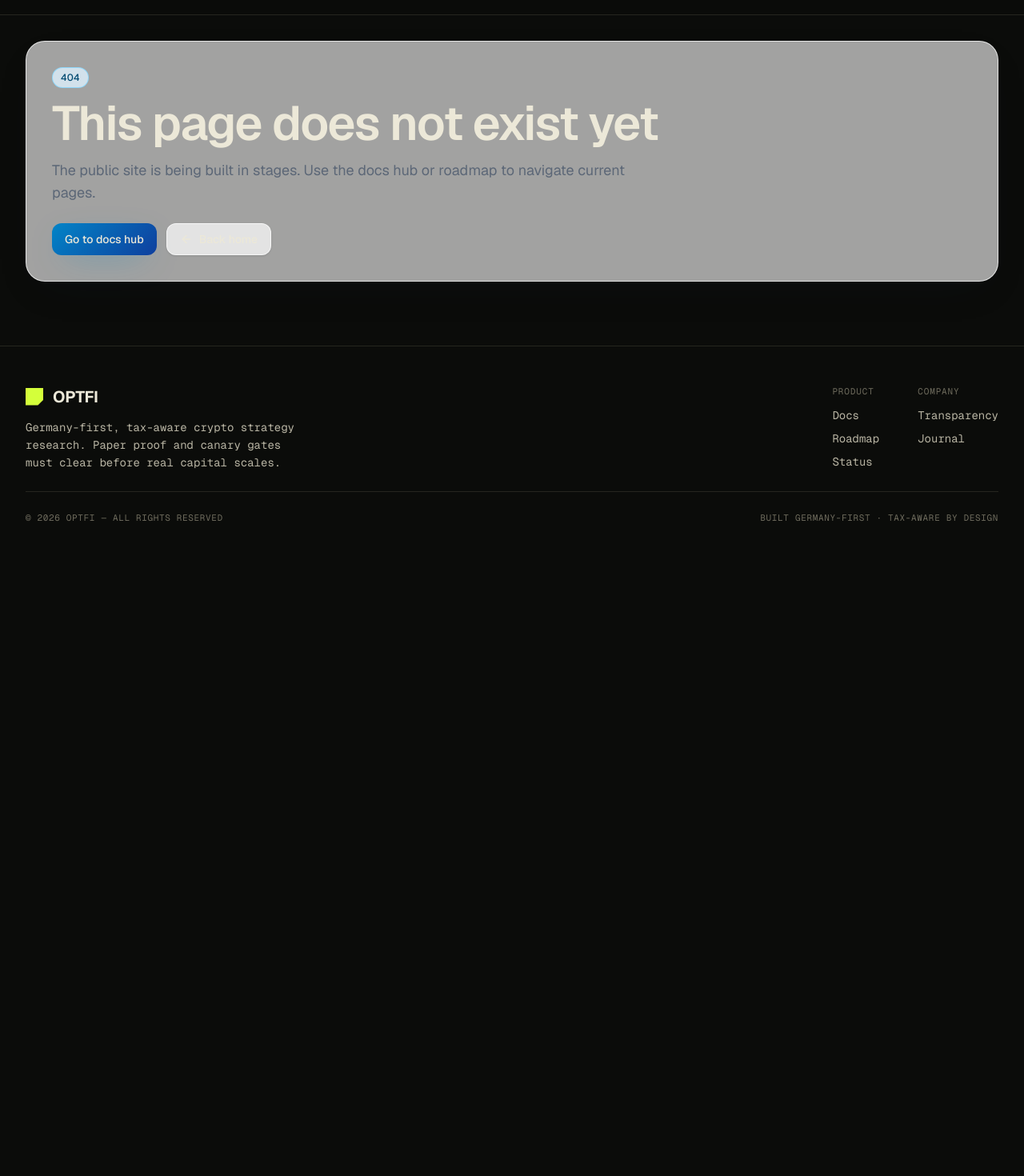
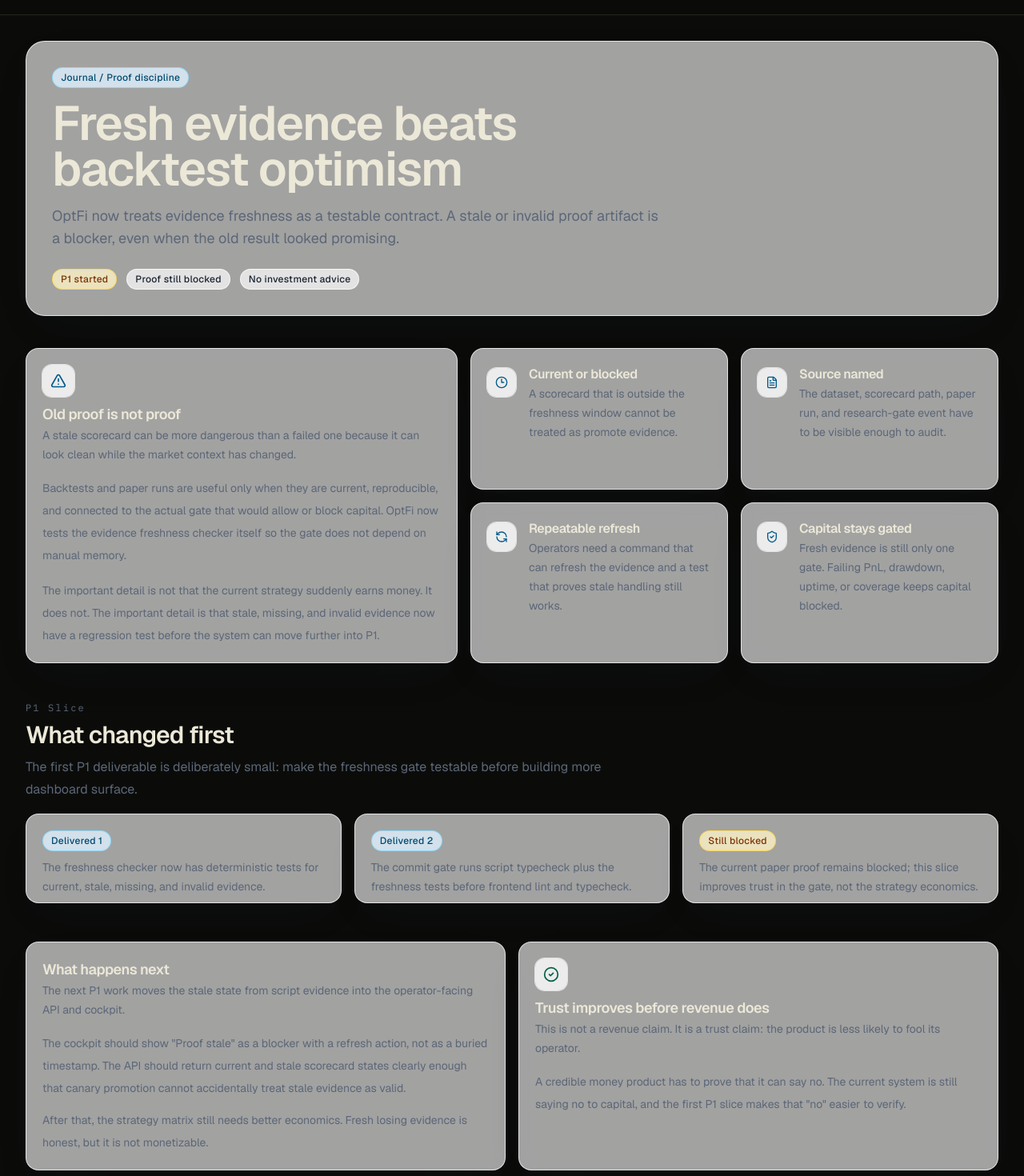
Before and after one commit to kronos-cm/optfi-website, a React (Vite) app: page /journal/fresh-evidence in a window 1280 px wide. Shown: the part 60-1530 px from the top of the page at 80% size. Before the commit the page ends 800 px from the top, so only its background shows below. Built offline with nearby package versions, Linux system fonts and the light colour scheme.

Commit message:
docs: add fresh evidence journal entry

```diff
--- a/src/App.tsx
+++ b/src/App.tsx
@@ -9,6 +9,7 @@
 import { DocsOperatorAccessPage } from './pages/docs-operator-access-page'
 import { DocsMonetizationPage } from './pages/docs-monetization-page'
 import { JournalDefiSourceTimestampPage } from './pages/journal-defi-source-timestamp-page'
+import { JournalFreshEvidencePage } from './pages/journal-fresh-evidence-page'
 import { JournalIndexPage } from './pages/journal-index-page'
 import { JournalLocalFirstHostingPage } from './pages/journal-local-first-hosting-page'
 import { JournalProofBeforeCapitalPage } from './pages/journal-proof-before-capital-page'
@@ -30,6 +31,7 @@
       <Route path="/docs/operator-access" element={<DocsOperatorAccessPage />} />
       <Route path="/docs/monetization" element={<DocsMonetizationPage />} />
       <Route path="/journal" element={<JournalIndexPage />} />
+      <Route path="/journal/fresh-evidence" element={<JournalFreshEvidencePage />} />
       <Route path="/journal/strategy-proof" element={<JournalStrategyProofPage />} />
       <Route path="/journal/proof-before-capital" element={<JournalProofBeforeCapitalPage />} />
       <Route path="/journal/local-first-hosting" element={<JournalLocalFirstHostingPage />} />
--- /dev/null
+++ b/src/pages/journal-fresh-evidence-page.tsx
@@ -0,0 +1,150 @@
+import { AlertTriangle, CheckCircle2, Clock3, FileText, RefreshCcw, ShieldCheck } from 'lucide-react'
+import { Badge } from '../components/ui/badge'
+import { Card, CardContent, CardDescription, CardHeader, CardTitle } from '../components/ui/card'
+import { PageContainer, PageHero, SectionHeading } from '../components/page-primitives'
+
+const gateRules = [
+  {
+    icon: Clock3,
+    title: 'Current or blocked',
+    text: 'A scorecard that is outside the freshness window cannot be treated as promote evidence.',
+  },
+  {
+    icon: FileText,
+    title: 'Source named',
+    text: 'The dataset, scorecard path, paper run, and research-gate event have to be visible enough to audit.',
+  },
+  {
+    icon: RefreshCcw,
+    title: 'Repeatable refresh',
+    text: 'Operators need a command that can refresh the evidence and a test that proves stale handling still works.',
+  },
+  {
+    icon: ShieldCheck,
+    title: 'Capital stays gated',
+    text: 'Fresh evidence is still only one gate. Failing PnL, drawdown, uptime, or coverage keeps capital blocked.',
+  },
+] as const
+
+const currentSlice = [
+  'The freshness checker now has deterministic tests for current, stale, missing, and invalid evidence.',
+  'The commit gate runs script typecheck plus the freshness tests before frontend lint and typecheck.',
+  'The current paper proof remains blocked; this slice improves trust in the gate, not the strategy economics.',
+] as const
+
+export function JournalFreshEvidencePage() {
+  return (
+    <PageContainer>
+      <article>
+        <PageHero
+          eyebrow="Journal / Proof discipline"
+          title="Fresh evidence beats backtest optimism"
+          description="OptFi now treats evidence freshness as a testable contract. A stale or invalid proof artifact is a blocker, even when the old result looked promising."
+          actions={
+            <>
+              <Badge variant="warning">P1 started</Badge>
+              <Badge variant="default">Proof still blocked</Badge>
+              <Badge variant="default">No investment advice</Badge>
+            </>
+          }
+        />
+
+        <section className="mt-10 grid gap-4 lg:grid-cols-[0.9fr_1.1fr]">
+          <Card className="glass">
+            <CardHeader>
+              <div className="mb-2 grid h-10 w-10 place-items-center rounded-xl bg-white/80 text-sky-800 ring-1 ring-white/70">
+                <AlertTriangle className="h-5 w-5" />
+              </div>
+              <CardTitle>Old proof is not proof</CardTitle>
+              <CardDescription>
+                A stale scorecard can be more dangerous than a failed one because it can look clean while the market context has changed.
+              </CardDescription>
+            </CardHeader>
+            <CardContent className="space-y-4 text-sm leading-7 text-[color:var(--muted-foreground)]">
+              <p>
+                Backtests and paper runs are useful only when they are current, reproducible, and connected to the actual gate that would
+                allow or block capital. OptFi now tests the evidence freshness checker itself so the gate does not depend on manual memory.
+              </p>
+              <p>
+                The important detail is not that the current strategy suddenly earns money. It does not. The important detail is that stale,
+                missing, and invalid evidence now have a regression test before the system can move further into P1.
+              </p>
+            </CardContent>
+          </Card>
+
+          <div className="grid gap-4 md:grid-cols-2">
+            {gateRules.map((rule) => (
+              <Card key={rule.title} className="glass">
+                <CardHeader className="flex flex-row gap-4">
+                  <div className="mt-1 grid h-9 w-9 shrink-0 place-items-center rounded-xl bg-white/80 text-sky-800 ring-1 ring-white/70">
+                    <rule.icon className="h-4 w-4" />
+                  </div>
+                  <div>
+                    <CardTitle className="text-base">{rule.title}</CardTitle>
+                    <CardDescription>{rule.text}</CardDescription>
+                  </div>
+                </CardHeader>
+              </Card>
+            ))}
+          </div>
+        </section>
+
+        <section className="mt-12 space-y-4">
+          <SectionHeading
+            kicker="P1 Slice"
+            title="What changed first"
+            description="The first P1 deliverable is deliberately small: make the freshness gate testable before building more dashboard surface."
+          />
+          <div className="grid gap-4 md:grid-cols-3">
+            {currentSlice.map((text, index) => (
+              <Card key={text} className="glass">
+                <CardHeader>
+                  <Badge variant={index === 2 ? 'warning' : 'brand'} className="mb-2 w-fit">
+                    {index === 2 ? 'Still blocked' : `Delivered ${index + 1}`}
+                  </Badge>
+                  <CardDescription>{text}</CardDescription>
+                </CardHeader>
+              </Card>
+            ))}
+          </div>
+        </section>
+
+        <section className="mt-12 grid gap-4 lg:grid-cols-2">
+          <Card className="glass">
+            <CardHeader>
+              <CardTitle>What happens next</CardTitle>
+              <CardDescription>
+                The next P1 work moves the stale state from script evidence into the operator-facing API and cockpit.
+              </CardDescription>
+            </CardHeader>
+            <CardContent className="space-y-3 text-sm leading-7 text-[color:var(--muted-foreground)]">
+              <p>
+                The cockpit should show "Proof stale" as a blocker with a refresh action, not as a buried timestamp. The API should return
+                current and stale scorecard states clearly enough that canary promotion cannot accidentally treat stale evidence as valid.
+              </p>
+              <p>
+                After that, the strategy matrix still needs better economics. Fresh losing evidence is honest, but it is not monetizable.
+              </p>
+            </CardContent>
+          </Card>
+
+          <Card className="glass border-emerald-200/80 bg-emerald-50/70">
+            <CardHeader>
+              <div className="mb-2 grid h-10 w-10 place-items-center rounded-xl bg-white/80 text-emerald-800 ring-1 ring-white/70">
+                <CheckCircle2 className="h-5 w-5" />
+              </div>
+              <CardTitle>Trust improves before revenue does</CardTitle>
+              <CardDescription>
+                This is not a revenue claim. It is a trust claim: the product is less likely to fool its operator.
+              </CardDescription>
+            </CardHeader>
+            <CardContent className="text-sm leading-7 text-[color:var(--muted-foreground)]">
+              A credible money product has to prove that it can say no. The current system is still saying no to capital, and the first P1
+              slice makes that "no" easier to verify.
+            </CardContent>
+          </Card>
+        </section>
+      </article>
+    </PageContainer>
+  )
+}
--- a/src/pages/journal-index-page.tsx
+++ b/src/pages/journal-index-page.tsx
@@ -5,6 +5,14 @@
 import { PageContainer, PageHero, SectionHeading } from '../components/page-primitives'
 
 const entries = [
+  {
+    to: '/journal/fresh-evidence',
+    icon: Clock3,
+    category: 'Proof discipline',
+    title: 'Fresh evidence beats backtest optimism',
+    summary: 'The first P1 slice makes evidence freshness a deterministic test contract before more dashboard surface is added.',
+    badge: 'P1 started',
+  },
   {
     to: '/journal/proof-before-capital',
     icon: ShieldCheck,
```
Also changed, not shown: 1 other file (tests, documents, lock files or other folders).
